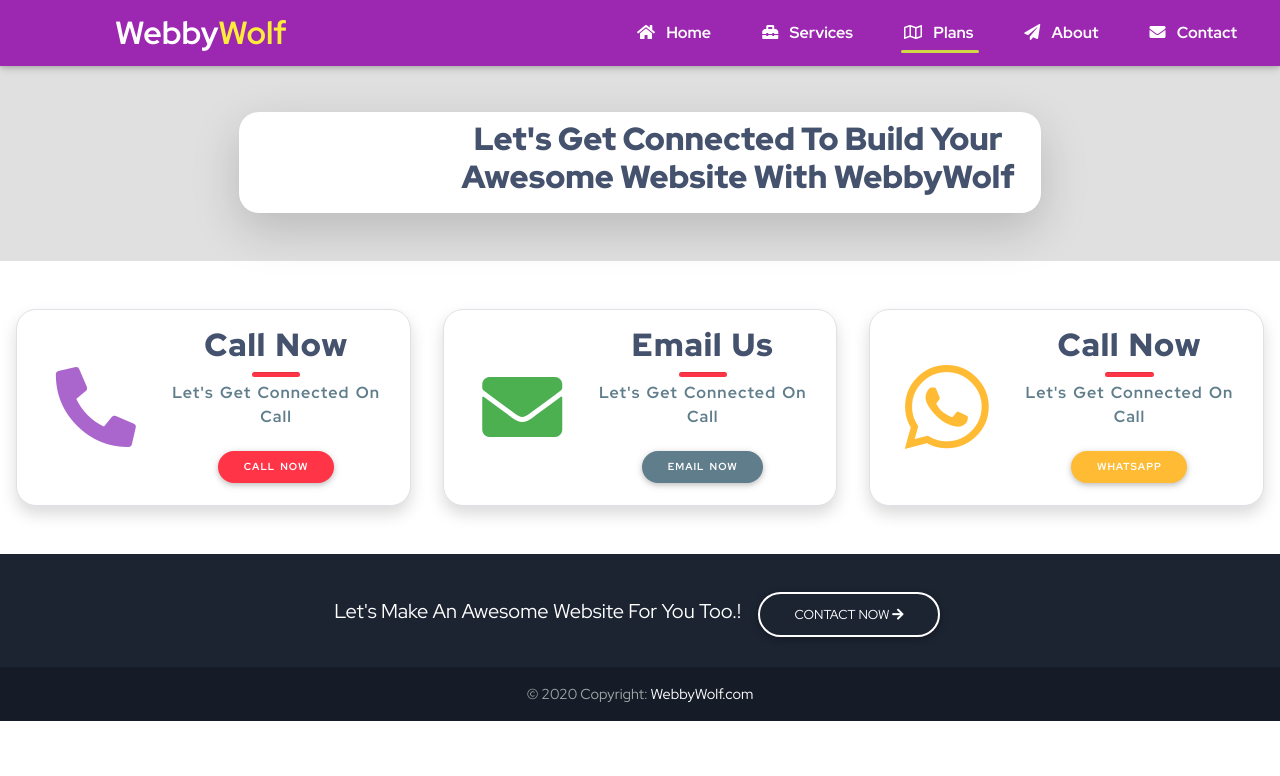
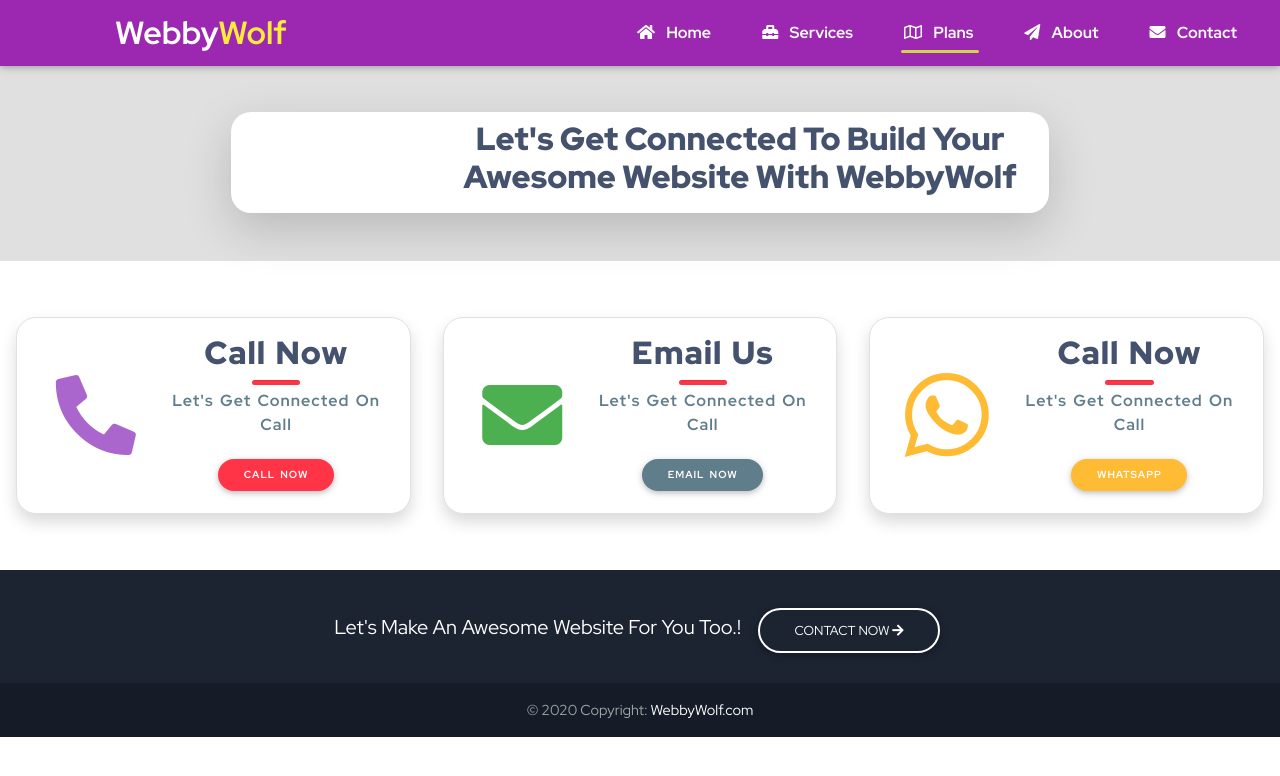
Before and after one commit to kanuraj-dev/webbywolf-old, a plain HTML site: page contact.html in a window 1280 px wide. Drawn offline with Linux system fonts and the light colour scheme.

Commit message:
Update contact.html

```diff
--- a/contact.html
+++ b/contact.html
@@ -63,7 +63,7 @@
     <!-- Page Content -->
     <section class="container-fluid px-0 pt-5 mt-3 contact-page">
         <div class="bg-light col-12">
-            <div class="contact-us-header px-3 col-12 mx-0 pb-5 pt-3 pt-lg-5 col-12 col-lg-8 mx-auto">
+            <div class="contact-us-header px-2 col-12 mx-0 pb-4 pt-4 py-lg-5 col-12 col-lg-8 mx-auto">
                 <div
                     class="bg-white shadow-lg border-rounded row no-gutters align-items-center flex-lg-row-reverse py-4 px-2 py-md-2">
                     <div class="col-12 col-md-8 col-xl-9">
@@ -77,7 +77,7 @@
                 </div>
             </div>
         </div>
-        <div class="row no-gutters">
+        <div class="row no-gutters py-4 py-lg-2">
             <div class="col-12 col-md-6 col-lg-4 px-3 py-3 py-lg-5">
                 <div class="bg-white shadow border-rounded border col-12 py-3 px-2 d-flex align-items-center">
                     <div class="col-4 text-right">
```
